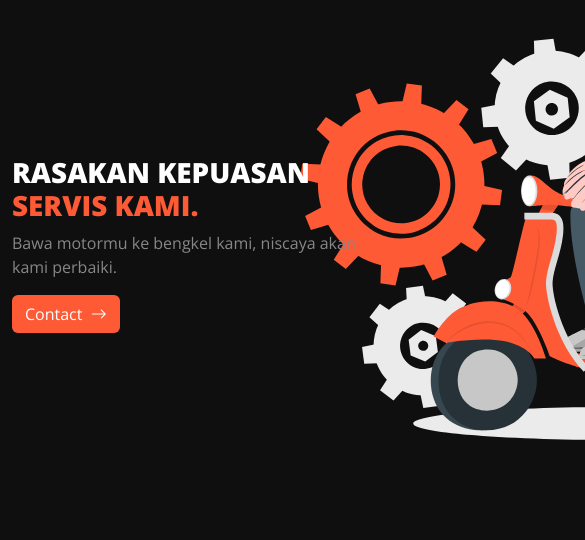
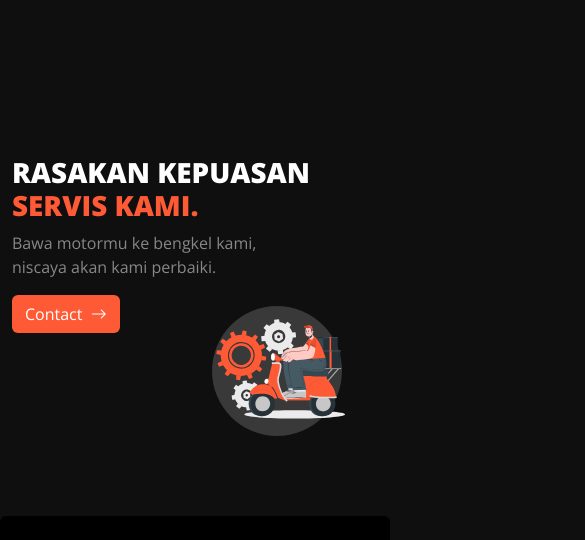
Before and after one commit to wijaba/custom-looks, a plain HTML site: page index.html in a window 390 px wide. Shown: the part 58-598 px from the top of the page, 585 px wide, since content can reach past the window. Drawn offline with nearby package versions, Linux system fonts and the light colour scheme.

Commit message:
mengubah file style.css

```diff
--- a/style.css
+++ b/style.css
@@ -204,12 +204,18 @@ body {
 @media (max-width: 576px) {
   .jumbotron .desk-home {
     margin-top: -110px;
-    z-index: 999;
+    z-index: 1;
   }
-  .jumbotron .home-img {
-    margin-left: -155px;
-    margin-top: -12px;
-    width: 100px;
+  .jumbotron .home-img img {
+    margin-left: -175px;
+    margin-top: 120px;
+    width: 150px;
+  }
+  .jumbotron .bulat img {
+    margin-left: -125px;
+    margin-top: 140px;
+    width: 130px !important;
+    z-index: -1;
   }
 
   .info-sponsor .img-sponsor {
```
